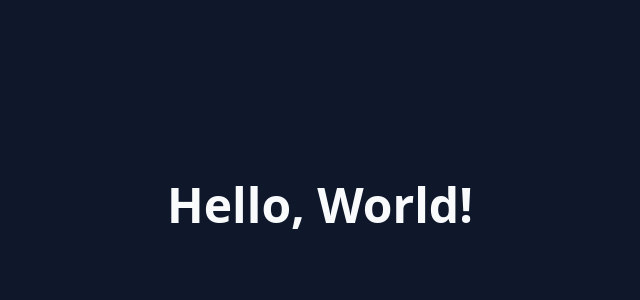
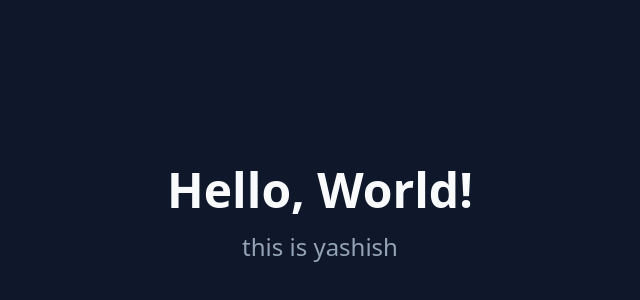
Before and after one commit to RandomTestYashish/test123, a plain HTML site: page index.html in a window 1280 px wide. Shown: the part 196-496 px from the top of the page, without its empty margins (320-960 px from the left). Drawn offline with Linux system fonts and the light colour scheme.

Commit message:
Add subheading
Co-Authored-By: Claude Sonnet 5 <noreply@anthropic.com>

```diff
--- a/index.html
+++ b/index.html
@@ -6,6 +6,7 @@
 <style>
   body {
     display: flex;
+    flex-direction: column;
     align-items: center;
     justify-content: center;
     height: 100vh;
@@ -16,10 +17,17 @@
   }
   h1 {
     font-size: 3rem;
+    margin-bottom: 0;
+  }
+  h2 {
+    font-weight: normal;
+    color: #94a3b8;
+    margin-top: 0.5rem;
   }
 </style>
 </head>
 <body>
 <h1>Hello, World!</h1>
+<h2>this is yashish</h2>
 </body>
 </html>
```
